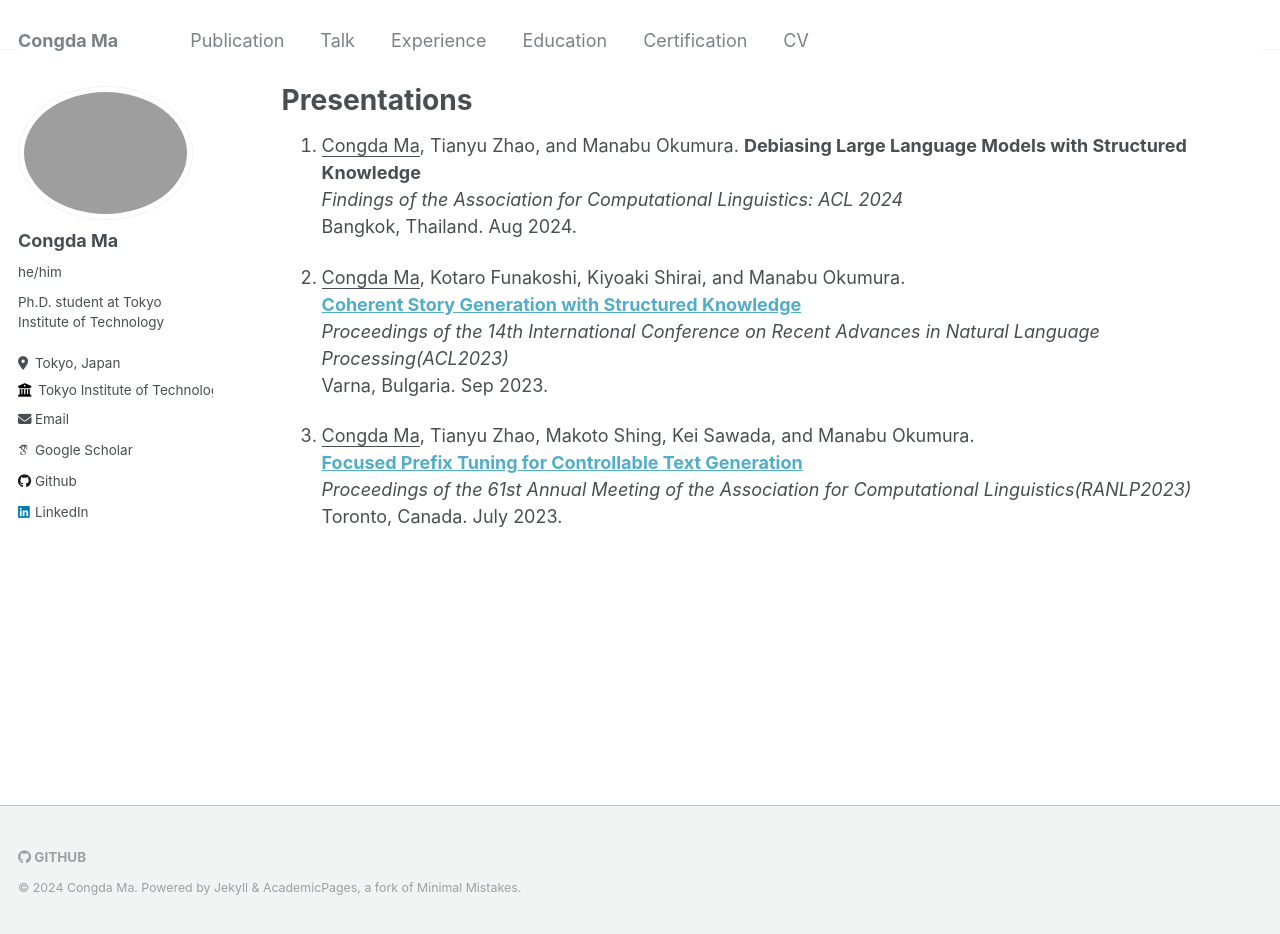
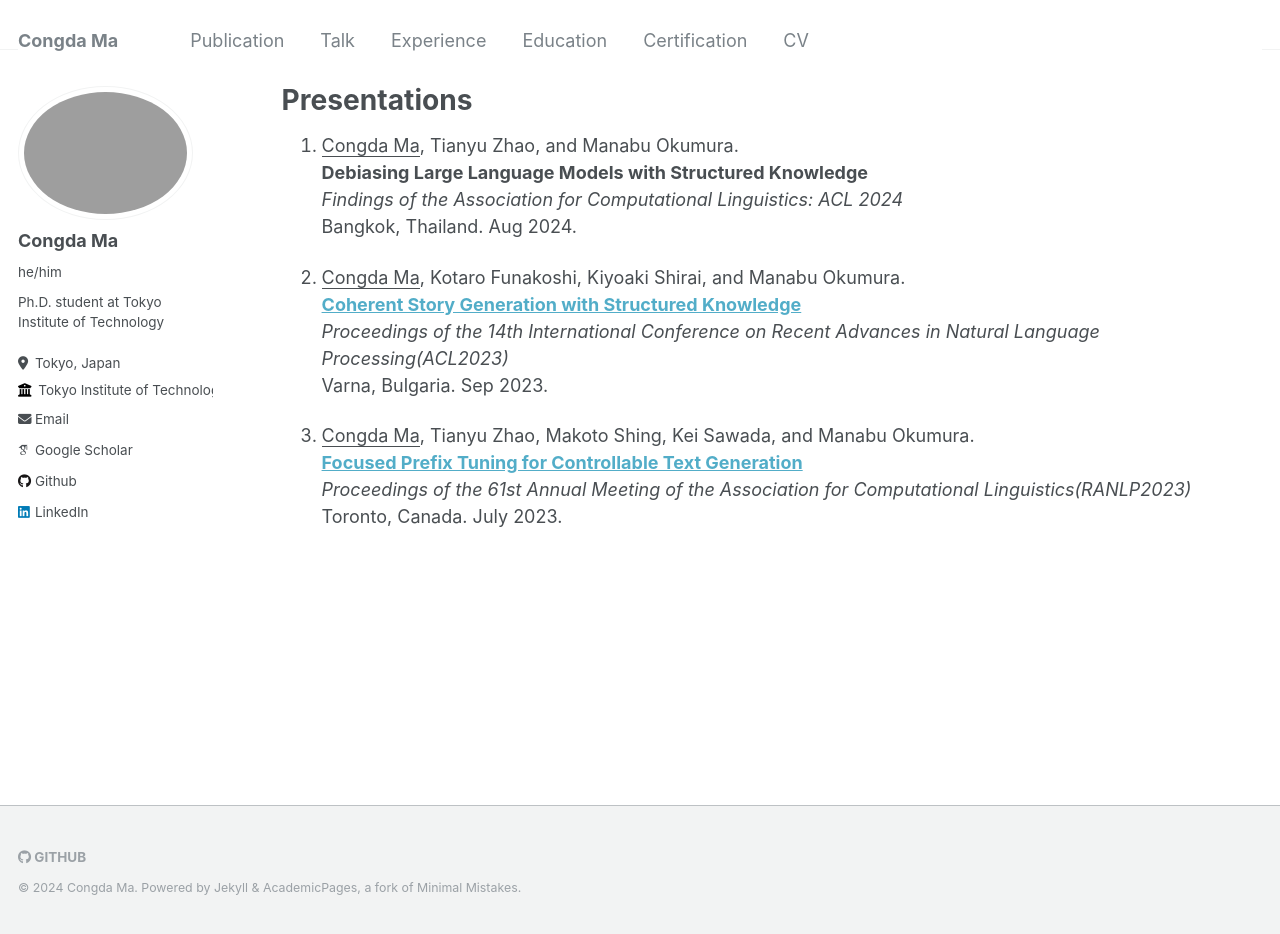
Before and after one commit to derrickmaa/derrickmaa.github.io, a Jekyll site: the page built from _pages/talk.md, in a window 1280 px wide and 934 px high. Built offline with Jekyll 4.4.1, drawn with Linux system fonts in a browser that asks for light colours; some web fonts are replaced.

```diff
--- a/_pages/talk.md
+++ b/_pages/talk.md
@@ -5,7 +5,7 @@ permalink: /talk/
 author_profile: true
 ---
 
-2. <ins>Congda Ma</ins>, Tianyu Zhao, and Manabu Okumura.
+2. <ins>Congda Ma</ins>, Tianyu Zhao, and Manabu Okumura.\
    **Debiasing Large Language Models with Structured Knowledge**\
    *Findings of the Association for Computational Linguistics: ACL 2024*\
    Bangkok, Thailand. Aug 2024.
```
